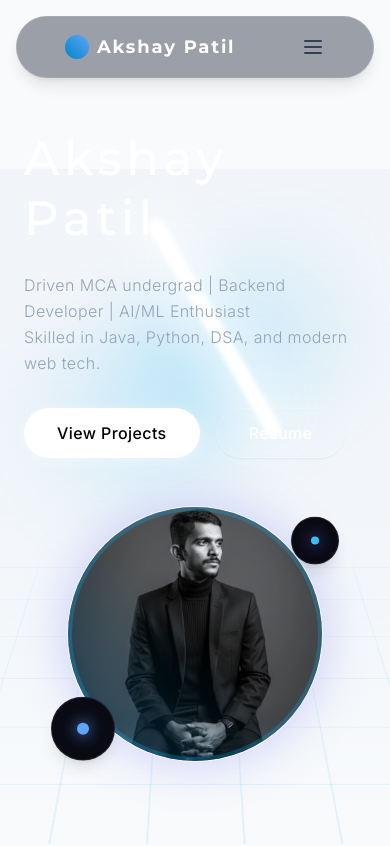
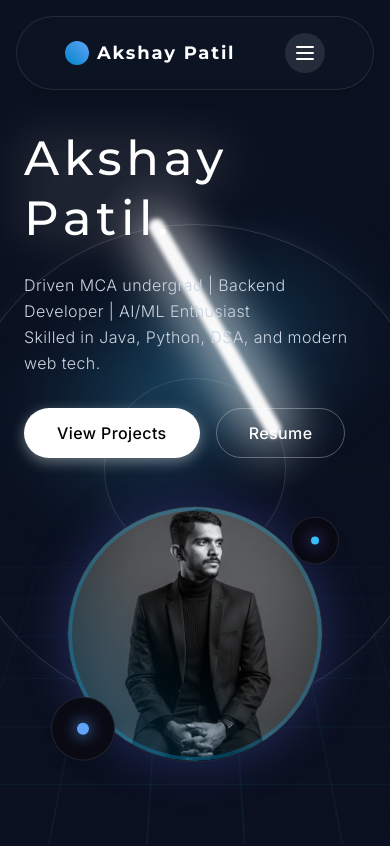
Before and after one commit to Akshaypatil021/Personal_Portfolio, a React (Vite) app: page / in a window 390 px wide. Shown: the top 846 px of the page. Built offline with nearby package versions, Linux system fonts and the light colour scheme.

Commit message:
apply responsiveness and update the theme to dark

```diff
--- a/package.json
+++ b/package.json
@@ -1,6 +1,6 @@
 {
-  "homepage": "https://priyankahotkar.github.io/Portfolio-2.0",
-  "name": "priyanka-portfolio",
+  "homepage": "https://Akshaypatil021.github.io/Portfolio-2.0",
+  "name": "akshay-portfolio",
   "private": true,
   "version": "0.1.0",
   "type": "module",
--- a/src/components/layout/Layout.tsx
+++ b/src/components/layout/Layout.tsx
@@ -11,7 +11,7 @@ const Layout = ({ children }: LayoutProps) => {
     <div className="min-h-screen flex flex-col bg-slate-50 dark:bg-bg-dark text-slate-900 dark:text-slate-100 transition-colors duration-300 overflow-x-hidden relative">
       {/* Global 3D Purple Floor Grid */}
       <div className="fixed inset-0 z-0 pointer-events-none overflow-hidden mix-blend-multiply dark:mix-blend-normal">
-        <div className="absolute bottom-[-20vh] w-[200vw] h-[80vh] left-[-50vw] argus-floor-grid opacity-60 dark:opacity-40"></div>
+        <div className="absolute bottom-[-20vh] w-[200vw] h-[80vh] left-[-50vw] argus-floor-grid opacity-30 dark:opacity-40"></div>
         {/* Fade grid out deeply into the background */}
         <div className="absolute bottom-0 w-full h-[80vh] bg-gradient-to-t from-transparent via-slate-50/80 to-slate-50 dark:via-bg-dark/80 dark:to-bg-dark"></div>
       </div>
--- a/src/components/layout/Navbar.tsx
+++ b/src/components/layout/Navbar.tsx
@@ -86,7 +86,7 @@ const Navbar = () => {
           <div className="flex items-center space-x-4 md:hidden">
             <button
               onClick={toggleMenu}
-              className="text-slate-700 dark:text-slate-300"
+              className="text-white p-2 rounded-full bg-white/10 hover:bg-white/20 transition-colors"
               aria-label={isMenuOpen ? 'Close menu' : 'Open menu'}
             >
               {isMenuOpen ? <X size={24} /> : <Menu size={24} />}
--- a/src/components/sections/Hero.tsx
+++ b/src/components/sections/Hero.tsx
@@ -37,7 +37,7 @@ const Hero = () => {
           {/* Left Side: Content */}
           <div className="flex flex-col items-start text-left">
             <motion.h1
-              className="text-5xl sm:text-6xl md:text-7xl lg:text-8xl font-display font-medium text-white tracking-widest mb-6 drop-shadow-[0_0_15px_rgba(255,255,255,0.3)] leading-tight"
+              className="text-5xl sm:text-6xl md:text-7xl lg:text-8xl font-display font-medium text-white tracking-widest mb-6 drop-shadow-[0_0_25px_rgba(255,255,255,0.5)] leading-tight"
               initial={{ opacity: 0, x: -30 }}
               animate={{ opacity: 1, x: 0 }}
               transition={{ duration: 1 }}
@@ -48,7 +48,7 @@ const Hero = () => {
             </motion.h1>
 
             <motion.p
-              className="text-slate-400 text-base md:text-lg font-light tracking-wide max-w-lg leading-relaxed mb-8"
+              className="text-slate-300 text-base md:text-lg font-light tracking-wide max-w-lg leading-relaxed mb-8"
               initial={{ opacity: 0 }}
               animate={{ opacity: 1 }}
               transition={{ duration: 1, delay: 0.3 }}
--- a/src/components/sections/Projects.tsx
+++ b/src/components/sections/Projects.tsx
@@ -653,7 +653,7 @@ const Projects = () => {
           variants={containerVariants}
           initial="hidden"
           animate={inView ? "visible" : "hidden"}
-          className="grid grid-cols-1 md:grid-cols-2 lg:grid-cols-2 gap-8"
+          className="grid grid-cols-1 sm:grid-cols-2 lg:grid-cols-2 gap-8"
         >
           {projectsData.map((project) => (
             <Tilt
--- a/src/components/ui/Button.tsx
+++ b/src/components/ui/Button.tsx
@@ -30,7 +30,7 @@ const Button = ({
   const variantClasses = {
     primary: 'bg-white text-black hover:bg-slate-200 border border-transparent shadow-[0_4px_14px_0_rgba(255,255,255,0.39)] hover:shadow-[0_6px_20px_rgba(255,255,255,0.23)] hover:-translate-y-0.5',
     secondary: 'bg-slate-800 text-white hover:bg-slate-700 border border-white/10 shadow-[0_4px_14px_0_rgba(0,0,0,0.39)] hover:shadow-[0_6px_20px_rgba(255,255,255,0.1)] hover:-translate-y-0.5',
-    outline: 'bg-transparent border border-white/20 text-white hover:bg-white/10 shadow-sm hover:shadow-md hover:-translate-y-0.5',
+    outline: 'bg-transparent border border-white/30 text-white hover:bg-white/20 shadow-sm hover:shadow-[0_0_15px_rgba(255,255,255,0.15)] hover:-translate-y-0.5',
     ghost: 'bg-transparent text-slate-300 hover:text-white hover:bg-white/5 border border-transparent',
   };
 
--- a/src/contexts/ThemeContext.tsx
+++ b/src/contexts/ThemeContext.tsx
@@ -22,7 +22,7 @@ export function ThemeProvider({ children }: { children: ReactNode }) {
       return 'dark';
     }
 
-    return 'light';
+    return 'dark';
   });
 
   useEffect(() => {
```
Also changed, not shown: public/robots.txt, 1 other file (tests, documents, lock files or other folders).
